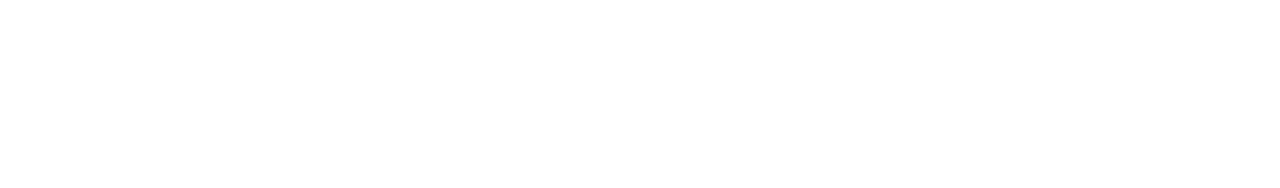
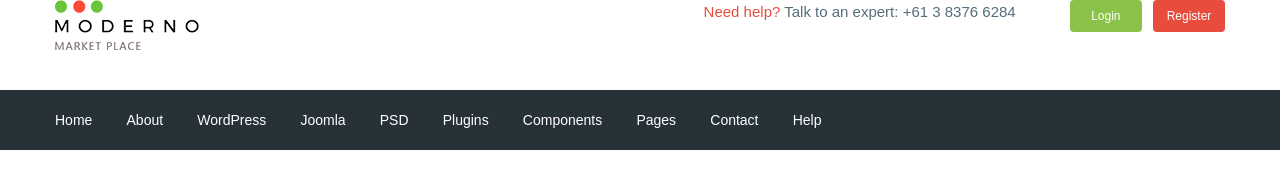
Before and after one commit to businessaccount/moderno, a website: page app/index.html in a window 1280 px wide. Drawn offline with nearby package versions, Linux system fonts and the light colour scheme; files that its build step writes are made by us from their sources.

Commit message:
added header

```diff
--- a/app/index.html
+++ b/app/index.html
@@ -1,18 +1,107 @@
 <!DOCTYPE html>
 <html lang="en">
+
 <head>
     <meta charset="UTF-8">
     <meta name="viewport" content="width=device-width, initial-scale=1.0">
     <title>Document</title>
+    <link href="https://fonts.googleapis.com/css2?family=Roboto:wght@500;700&display=swap" rel="stylesheet">
     <link rel="stylesheet" href="css/libs.min.css">
     <link rel="stylesheet" href="css/style.min.css">
 </head>
+
 <body>
+    <header class="header">
+        <div class="header__top">
+            <div class="container">
+                <div class="header__top-inner">
+                    <div class="header__logo">
+                        <a href="#">
+                            <img src="images/logo.png" alt="">
+                        </a>
+                    </div>
+                    <div class="header__text">
+                        <a href="#">
+                            <span>Need help?</span>
+                        </a>
+                        Talk to an expert:
+                        <a class="header__phone" href="tel:61383766284"> +61 3 8376 6284</a>
+                    </div>
+                    <div class="header__box">
+                        <a class="basket" href="#"></a>
+                        <a class="header__btn header__btn-login" href="">Login</a>
+                        <a class="header__btn header__btn-register" href="">Register</a>
+                    </div>
+                </div>
+            </div>
+        </div>
+        <div class="header__menu">
+            <div class="container">
+                <nav class="menu">
+                    <ul class="menu__list">
+                        <li>
+                            <a href="#">
+                                Home
+                            </a>
+                        </li>
+                        <li>
+                            <a href="#">
+                                About
+                            </a>
+                        </li>
+                        <li>
+                            <a href="#">
+                                WordPress
+                            </a>
+                        </li>
+                        <li>
+                            <a href="#">
+                                Joomla
+                            </a>
+                        </li>
+                        <li>
+                            <a href="#">
+                                PSD
+                            </a>
+                        </li>
+                        <li>
+                            <a href="#">
+                                Plugins
+                            </a>
+                        </li>
+                        <li>
+                            <a href="#">
+                                Components
+                            </a>
+                        </li>
+                        <li>
+                            <a href="#">
+                                Pages
+                            </a>
+                        </li>
+                        <li>
+                            <a href="#">
+                                Contact
+                            </a>
+                        </li>
+                        <li>
+                            <a href="#">
+                                Help
+                            </a>
+                        </li>
+                    </ul>
+                </nav>
+            </div>
+        </div>
 
+
+
+    </header>
 
 
     <script src="https://ajax.googleapis.com/ajax/libs/jquery/3.6.0/jquery.min.js"></script>
     <script src="js/libs.min.js"></script>
     <script src="js/main.min.js"></script>
 </body>
+
 </html>
--- /dev/null
+++ b/app/scss/_fonts.scss
@@ -0,0 +1,8 @@
+@font-face {
+    font-family: "Roboto-Regular", sans-serif;
+    src: url("../fonts/Roboto-Regular.woff2") format("woff2"),
+         url("../fonts/Roboto-Regular.woff") format("woff");
+         font-weight: 400;
+         font-display: swap;
+
+}
--- /dev/null
+++ b/app/scss/_global.scss
@@ -0,0 +1,34 @@
+html {
+    box-sizing: border-box;
+}
+*,
+*,
+::before,
+*,
+::after {
+    box-sizing: inherit;
+}
+a {
+    display: inline-block;
+    text-decoration: none;
+    color: $text;
+}
+ul,
+li {
+    margin: 0;
+    padding: 0;
+    list-style: none;
+}
+body {
+    font-family: "Roboto-Regular", sans-serif;
+    font-weight: 400;
+    font-size: 15px;
+    line-height: 24px;
+    color: $text;
+
+}
+.container {
+    max-width: 1200px;
+    margin: 0 auto;
+    padding: 0 15px;
+}
--- /dev/null
+++ b/app/scss/_vars.scss
@@ -0,0 +1,4 @@
+$text: #546e7a;
+$red: #e74c3c;
+$green: #8bc34a;
+$bg: #263238;
--- a/app/scss/style.scss
+++ b/app/scss/style.scss
@@ -1,11 +1,51 @@
-html{
-    box-sizing: border-box;
+@import "vars";
+@import "global";
+@import "fonts";
+
+.header__top-inner {
+    display: flex;
+    justify-content: space-between;
+    height: 90px;
 }
-*,
-*,::before,
-*,::after{
-    box-sizing: inherit;
+.header__text {
+    margin-left: auto;
+    margin-right: 50px;
+    span {
+        color: $red;
+    }
 }
-.box{
+.header__btn {
+    padding: 4px;
+    width: 72px;
+    border-radius: 4px;
+    text-align: center;
+    color: #fff;
+    font-size: 12px;
+}
+.header__btn-login {
+    background-color: $green;
+}
+.header__btn-register {
+    background-color: $red;
+    margin-left: 7px;
+}
+.header__menu{
+    background-color: $bg;
+}
+.menu{
     display: flex;
+    align-items: center;
+    height: 60px;
 }
+.menu__list{
+    li{
+        display: inline-block;
+        & + li {
+            margin-left: 30px;
+        }
+    }
+    a{
+        color: #fff;
+        font-size: 14px;
+    }
+}
--- a/gulpfile.js
+++ b/gulpfile.js
@@ -8,8 +8,8 @@ let gulp = require('gulp'),
     cssmin = require('gulp-cssmin')
 
 gulp.task('sass', function () {
-    return gulp.src('app/scss/style.scss')
-        .pipe(sass({ outputStyle: 'compressed' }))
+    return gulp.src('app/scss/**/*.scss')
+        .pipe(sass({ outputStyle: 'expanded' }))
         .pipe(rename({ suffix: '.min' }))
         .pipe(autoprefixer({
             overrideBrowserslist: ['last 8 versions']
@@ -58,7 +58,7 @@ gulp.task('browser-sync', function () {
 });
 
 gulp.task('watch', function () {
-    gulp.watch('app/scss/style.scss', gulp.parallel('sass'))
+    gulp.watch('app/scss/**/*.scss', gulp.parallel('sass'))
     gulp.watch('app/*.html', gulp.parallel('html'))
     gulp.watch('app/js/*.js', gulp.parallel('js'))
 });
```
Also changed, not shown: app/fonts/Roboto-Regular.woff (added), app/fonts/Roboto-Regular.woff2 (added), app/images/logo.png (added).
